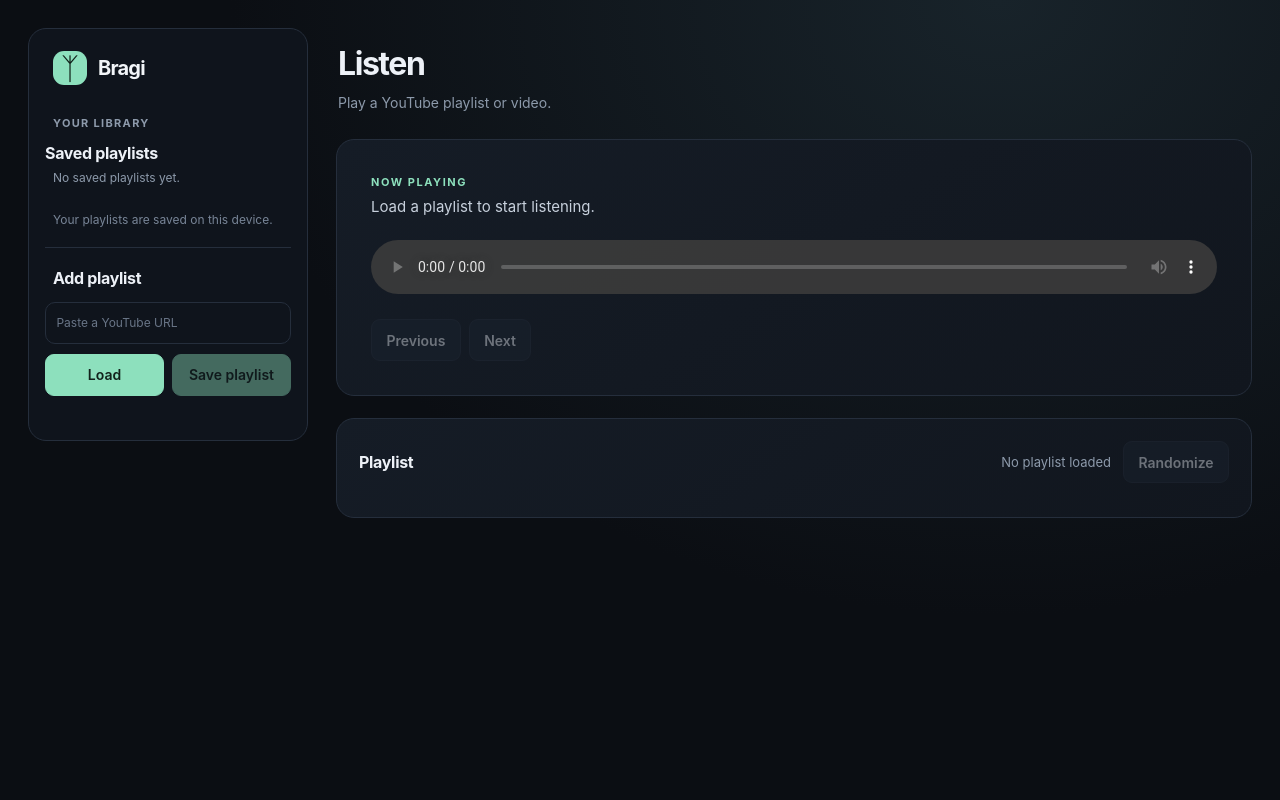
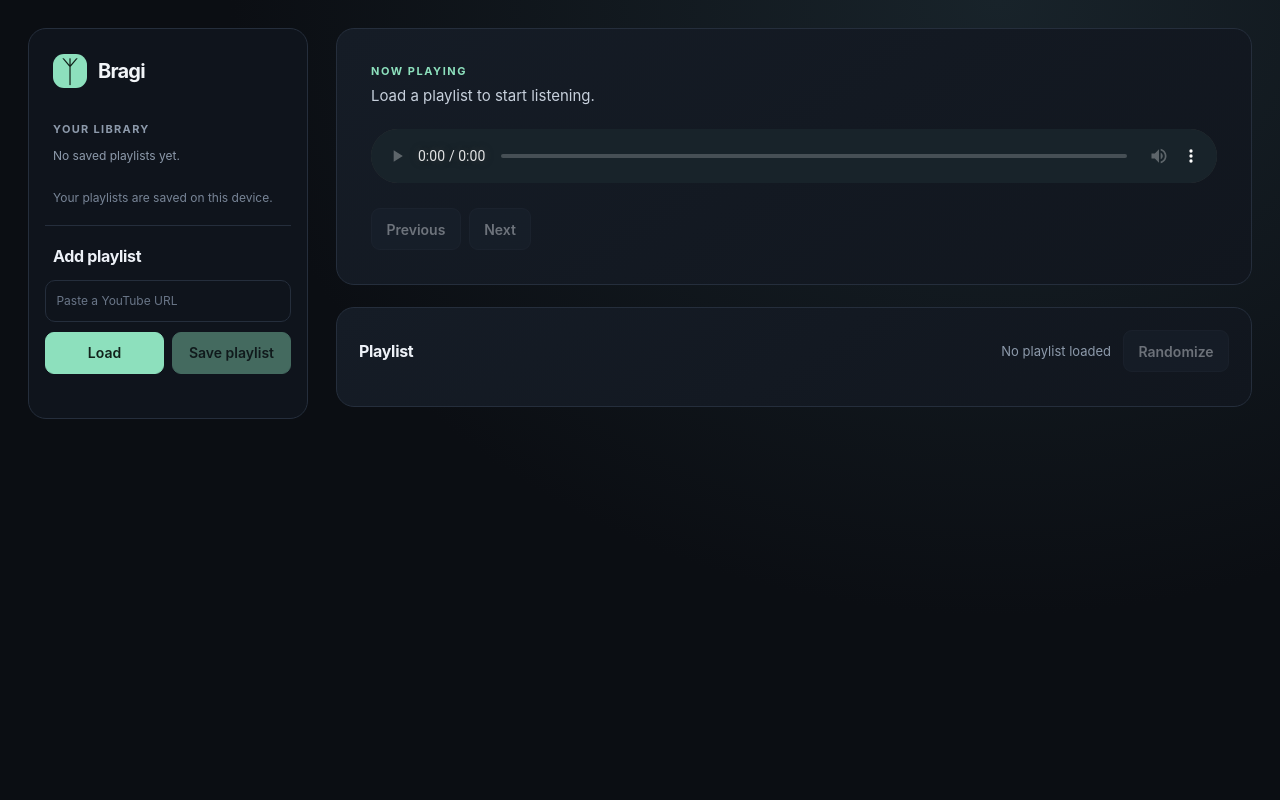
Before and after one commit to swearhouse/Audify, a Flask app: page / in a window 1280 px wide. Run offline with Flask 3, Linux system fonts and the light colour scheme; data that the repository does not hold is empty; some libraries are stand-ins or nearby versions.

Commit message:
minor changes

```diff
--- a/src/audify/templates/index.html
+++ b/src/audify/templates/index.html
@@ -97,6 +97,7 @@
       .app-shell {
         display: grid;
         align-items: start;
+        align-content: start;
         grid-template-columns: 280px minmax(0, 1fr);
         gap: 28px;
         width: min(1440px, 100%);
@@ -125,10 +126,28 @@
         align-items: center;
         gap: 11px;
         margin: 0 8px 30px;
+        padding: 0;
+        border: 0;
+        background: transparent;
         color: #f2f5f8;
+        font: inherit;
         font-size: 20px;
         font-weight: 750;
         letter-spacing: -0.04em;
+        text-align: left;
+      }
+
+      .brand:hover:not(:disabled) {
+        border-color: transparent;
+        background: transparent;
+      }
+
+      .sidebar.is-collapsed {
+        padding-bottom: 16px;
+      }
+
+      .sidebar.is-collapsed .brand {
+        margin-bottom: 0;
       }
 
       .brand-mark {
@@ -183,6 +202,12 @@
         margin-top: 22px;
         accent-color: var(--accent);
         color-scheme: dark;
+        transition: --ambient-color 1.2s ease;
+      }
+
+      audio::-webkit-media-controls-panel {
+        background-color: var(--ambient-color);
+        transition: background-color 1.2s ease;
       }
 
       .workspace {
@@ -190,27 +215,6 @@
         flex-direction: column;
         min-width: 0;
         gap: 22px;
-        padding: 8px 0;
-      }
-
-      .topbar {
-        display: flex;
-        align-items: end;
-        justify-content: space-between;
-        gap: 24px;
-        padding: 4px 2px;
-        min-height: 52px;
-      }
-
-      .topbar h1 {
-        margin: 0;
-        font-size: clamp(24px, 3vw, 32px);
-        letter-spacing: -0.045em;
-      }
-
-      .topbar p {
-        margin: 4px 0 0;
-        color: var(--muted);
       }
 
       #url-form {
@@ -444,7 +448,7 @@
       @media (max-width: 640px) {
         .app-shell {
           grid-template-columns: 1fr;
-          gap: 16px;
+          gap: 8px;
           padding: 14px;
         }
 
@@ -456,6 +460,10 @@
           margin: 0 4px 18px;
         }
 
+        .sidebar.is-collapsed .brand {
+          margin: 0 4px;
+        }
+
         #saved-playlists {
           max-height: 180px;
         }
@@ -465,14 +473,8 @@
         }
 
         .workspace {
-          gap: 14px;
+          gap: 8px;
           padding: 0;
-        }
-
-        .topbar {
-          align-items: stretch;
-          flex-direction: column;
-          gap: 14px;
         }
 
         #url-form {
@@ -508,11 +510,17 @@
   </head>
   <body>
     <main class="app-shell">
-      <aside class="sidebar" aria-labelledby="saved-heading">
-        <div class="brand"><span class="brand-mark" aria-hidden="true">ᛉ</span>Bragi</div>
-        <section class="saved-library" aria-labelledby="saved-heading">
+      <aside class="sidebar" aria-label="Playlist library">
+        <button
+          id="sidebar-toggle"
+          class="brand"
+          type="button"
+          aria-expanded="true"
+          aria-controls="sidebar-content"
+        ><span class="brand-mark" aria-hidden="true">ᛉ</span>Bragi</button>
+        <div id="sidebar-content">
+          <section class="saved-library" aria-label="Saved playlists">
             <p class="sidebar-label">Your library</p>
-          <h2 id="saved-heading">Saved playlists</h2>
             <p id="saved-status" role="status" aria-live="polite"></p>
             <ul id="saved-playlists"></ul>
             <p class="sidebar-note">Your playlists are saved on this device.</p>
@@ -533,14 +541,9 @@
               <button id="save-button" type="button" disabled>Save playlist</button>
             </div>
           </form>
+        </div>
       </aside>
       <section class="workspace" aria-label="Audio player">
-        <header class="topbar">
-          <div>
-            <h1>Listen</h1>
-            <p>Play a YouTube playlist or video.</p>
-          </div>
-        </header>
         <section class="player-card" aria-label="Player controls">
           <div class="now-playing">
             <img id="current-thumbnail" alt="" aria-hidden="true" hidden>
@@ -569,6 +572,9 @@
     </main>
     <script>
       const form = document.querySelector("#url-form");
+      const sidebar = document.querySelector(".sidebar");
+      const sidebarToggle = document.querySelector("#sidebar-toggle");
+      const sidebarContent = document.querySelector("#sidebar-content");
       const input = document.querySelector("#url");
       const loadButton = document.querySelector("#load-button");
       const previousButton = document.querySelector("#previous-button");
@@ -595,9 +601,18 @@
       let currentPlaylistTitle = "";
       let canSaveCurrentPlaylist = false;
 
+      sidebarToggle.addEventListener("click", () => {
+        const expanded = sidebarToggle.getAttribute("aria-expanded") === "true";
+        sidebarToggle.setAttribute("aria-expanded", String(!expanded));
+        sidebar.classList.toggle("is-collapsed", expanded);
+        sidebarContent.hidden = expanded;
+      });
+
       function shiftAmbientColor() {
         ambientColorIndex = (ambientColorIndex + 1) % ambientColors.length;
-        document.body.style.setProperty("--ambient-color", ambientColors[ambientColorIndex]);
+        const ambientColor = ambientColors[ambientColorIndex];
+        document.body.style.setProperty("--ambient-color", ambientColor);
+        player.style.setProperty("--ambient-color", ambientColor);
       }
 
       function selectTrack(index) {
```
Also changed, not shown: tests/test_app.py (+20 -1 lines). Lines whose indentation alone changed are shown as unchanged.
